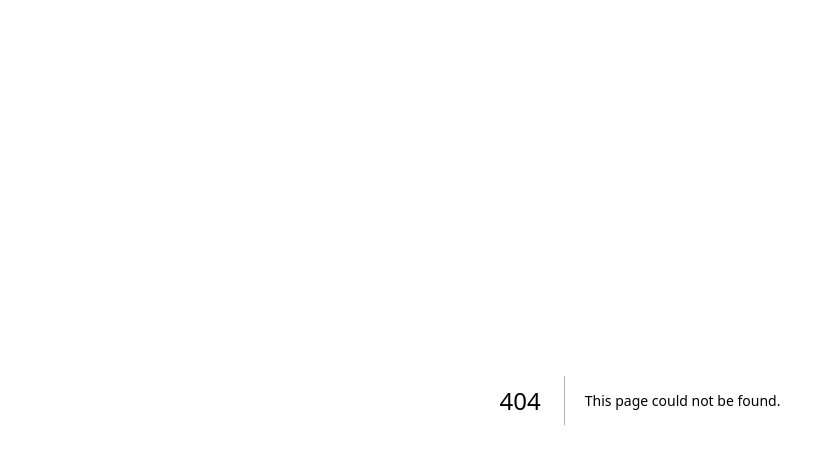
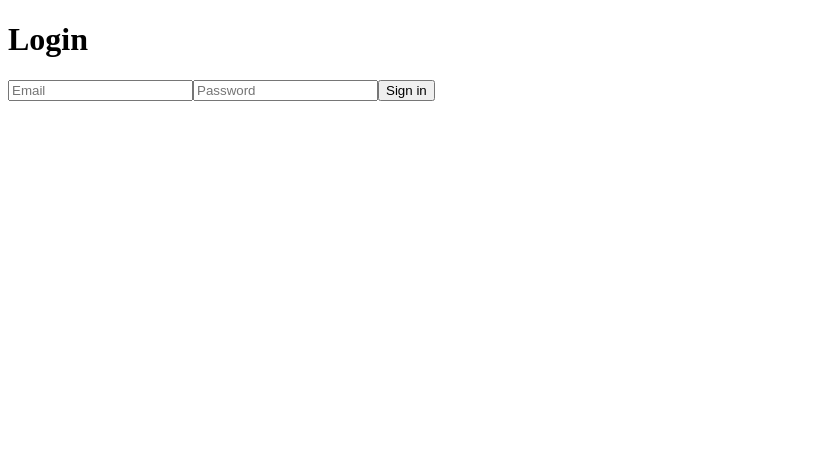
Before and after one commit to ZOVODynamics/supplier-os-, a Next.js app: page /login in a window 1280 px wide. Before the commit this address had no page. Shown: the top 464 px of the page, without its empty margins (0-835 px from the left). Built offline with nearby package versions, Linux system fonts and the light colour scheme.

Commit message:
Add LoginPage component with email and password inputs

```diff
--- /dev/null
+++ b/app/login/page.tsx
@@ -0,0 +1,10 @@
+export default function LoginPage() {
+  return (
+    <main>
+      <h1>Login</h1>
+      <input placeholder="Email" />
+      <input type="password" placeholder="Password" />
+      <button>Sign in</button>
+    </main>
+  )
+}
```
